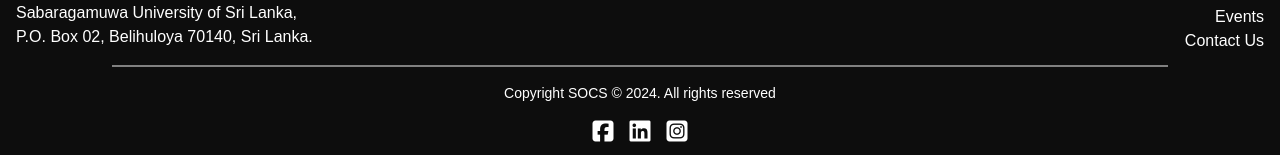
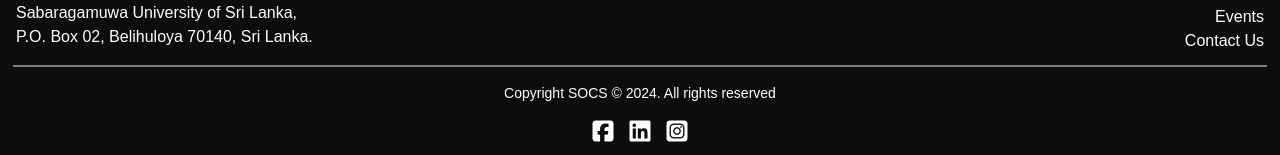
Before and after one commit to GihanSVND/SOCS-Website-Front_end, a Next.js app in the folder socs_website/: page /public/news in a window 1280 px wide. Shown: the part 1053-1208 px from the top of the page. Built offline with nearby package versions, Linux system fonts and the light colour scheme; no server answers; the database is empty.

Commit message:
Responsive Footer

```diff
--- a/socs_website/src/components/footer.tsx
+++ b/socs_website/src/components/footer.tsx
@@ -5,7 +5,7 @@ function Footer() {
   return (
     <footer className="text-white py-8 mt-32" style={{ backgroundColor: '#0D0D0D' }}>
       <div className="container mx-auto px-4">
-        <div className="flex flex-col md:flex-row justify-between items-center">
+        <div className="flex flex-col md:flex-row justify-between items-center ">
 
           {/* Left Section */}
           <div className="mb-6 md:mb-0 text-center md:text-left">
@@ -46,7 +46,7 @@ function Footer() {
           border: 'none',
           height: '2px',
           backgroundColor: '#808080',
-          width: '82.5%',
+          width: '98%',
           margin: '0 auto',
         }}
       />
```
